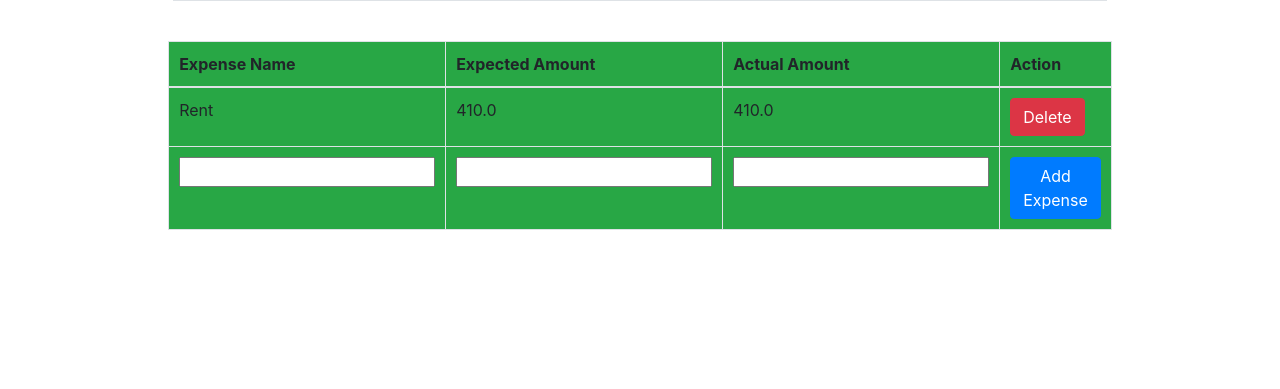
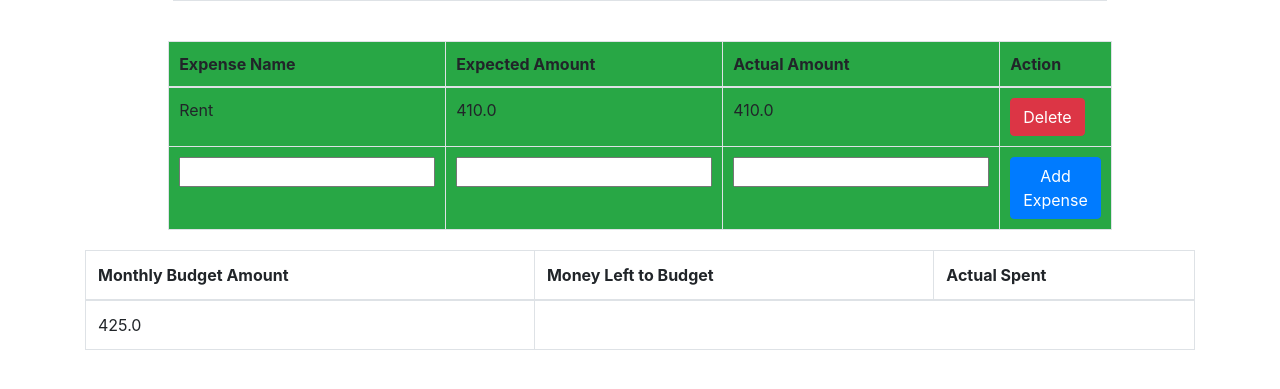
Before and after one commit to austinkodom/flask_budgeting_app, a Flask app: page / in a window 1280 px wide. Shown: the part 264-653 px from the top of the page. Run offline with Flask 3, Linux system fonts and the light colour scheme; a user stored in the database is signed in; some libraries are stand-ins or nearby versions.

Commit message:
Added functionality for totaling the user incomes.
The purpose in this is to get an idea for the total budgetable amount
the user has. Changes were made in the backend in the views file, and
changes were made to the jinja template in the home.html file.

```diff
--- a/website/templates/home.html
+++ b/website/templates/home.html
@@ -97,4 +97,22 @@
     </table>
     </div>
 
+    <div id="tableContainer">
+        <table class="table table-bordered" id="budgetTable">
+            <thead>
+                <tr>
+                    <th>Monthly Budget Amount</th>
+                    <th>Money Left to Budget</th>
+                    <th>Actual Spent</th>
+                </tr>
+            </thead>
+
+            <tbody>
+                <tr>
+                    <td>{{ total_income }}</td>
+                </tr>
+            </tbody>
+        </table>
+    </div>
+
 {% endblock %}
--- a/website/views.py
+++ b/website/views.py
@@ -16,7 +16,7 @@ def home():
         if 'incomeName' in request.form:
             addIncome()
 
-    return render_template("home.html", user=current_user)
+    return render_template("home.html", user=current_user, total_income=get_total_income())
 
 @views.route('/delete-income', methods=['POST'])
 def delete_income():
@@ -87,3 +87,8 @@ def addExpense():
         db.session.commit()
 
         flash('Expense successfully added.', category='success')
+
+def get_total_income():
+    incomes = Income.query.with_entities(Income.expected_income).all()
+    total_income = sum(income.expected_income for income in incomes)
+    return total_income
```
Also changed, not shown: instance/database.db.
